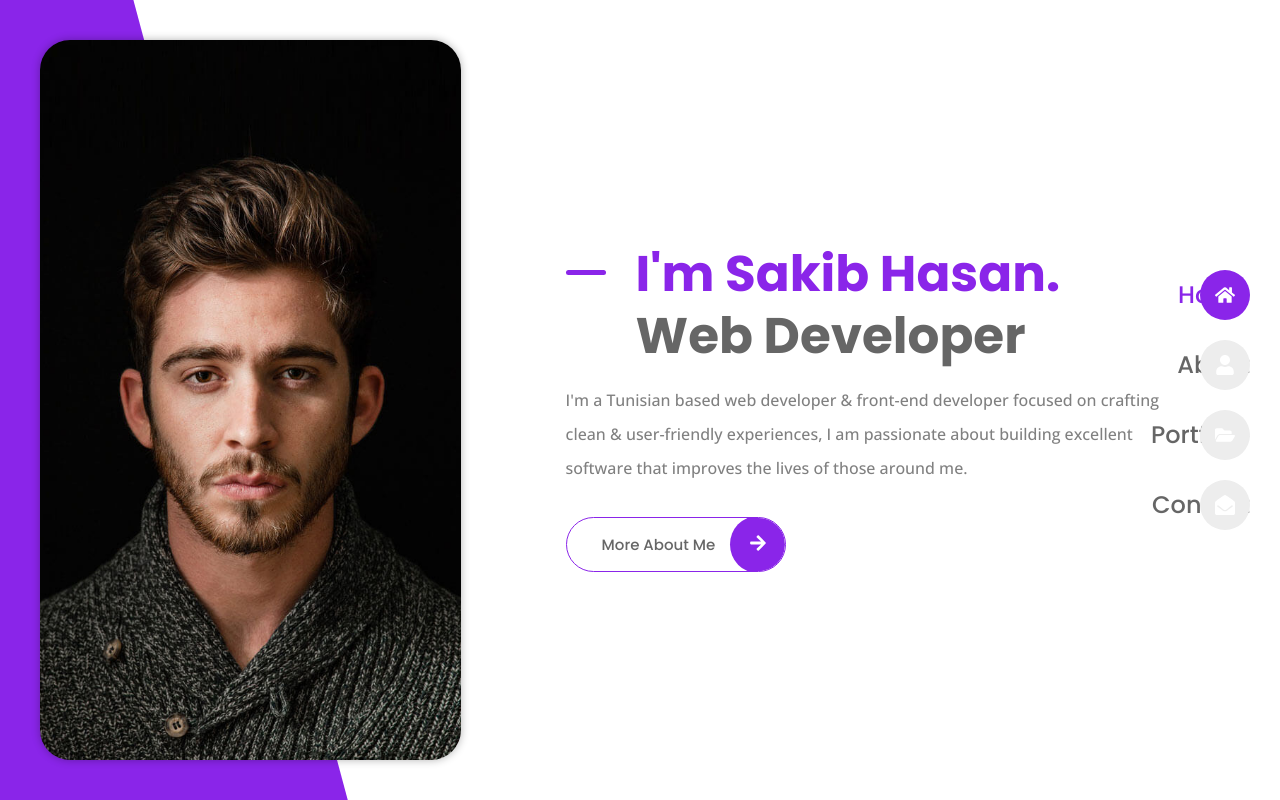
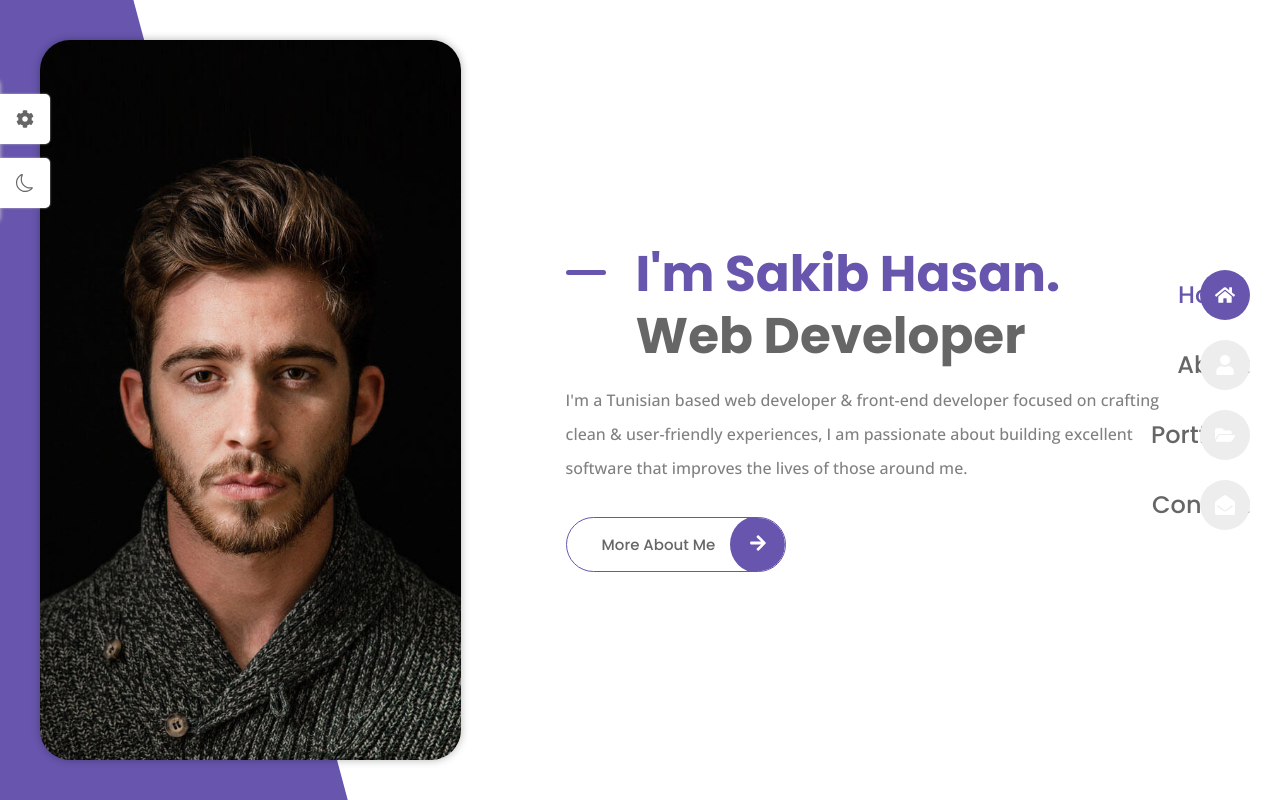
Before and after one commit to sakibhasan997/my-portfolio-website, a React (Vite) app: page / in a window 1280 px wide. Built offline with nearby package versions, Linux system fonts and the light colour scheme.

Commit message:
finishing the design

```diff
--- a/src/App.css
+++ b/src/App.css
@@ -35,6 +35,14 @@
     --weight-800: 800;
 
 
+}
+
+.dark-theme {
+    --title-color: hsl(0, 0%, 100%);
+    --text-color: hsl(0, 0%, 80%);
+    --body-color: hsl(0, 0%, 5%);
+    --container-color: hsl(0, 0%, 17%);
+    --border-color: hsl(0, 0%, 15%);
 }
 
 /* ===================== BASE ====================== */
@@ -102,7 +110,7 @@
     padding-block: 70px;
 }
 
-.section__title{
+.section__title {
     font-size: var(--big-font-size);
     font-weight: var(--weight-800);
     text-align: center;
--- a/src/App.jsx
+++ b/src/App.jsx
@@ -7,6 +7,7 @@
 import Portfolio from './pages/Portfolio/Portfolio'
 import Contact from './pages/Contact/Contact'
 import { BrowserRouter, Route, Routes } from 'react-router-dom'
+import Themes from './components/Themes'
 
 function App() {
 
@@ -14,6 +15,7 @@
     <>
     <BrowserRouter>
       <Navbar/>
+      <Themes/>
       <Routes>
         <Route index element={<Home/>} />
         <Route path='about' element={<About/>} />
--- /dev/null
+++ b/src/components/ThemeItem.jsx
@@ -0,0 +1,9 @@
+import React from 'react';
+
+const ThemeItem = ({ color, img, changeColor }) => {
+    return (
+        <img src={img} alt="" className="theme__img" onClick={() => { changeColor(color) }} />
+    );
+};
+
+export default ThemeItem;
--- /dev/null
+++ b/src/components/Themes.css
@@ -0,0 +1,87 @@
+.style__switcher {
+    position: fixed;
+    left: 0;
+    top: 10%;
+    background-color: var(--text-white);
+    width: 220px;
+    padding: 15px;
+    box-shadow: 0 0 4px hsl(0, 0%, 80%);
+    z-index: 10;
+    transform: translateX(-100%);
+    transition: all 0.3s ease;
+}
+
+.show-switcher {
+    transform: translateX(0);
+}
+
+
+
+.style__switcher,
+.style__switcher-toggler,
+.theme__toggler {
+    border-radius: 0 5px 5px 0;
+}
+
+.style__switcher-items {
+    display: grid;
+    grid-template-columns: repeat(5, 1fr);
+    column-gap: 4px;
+    row-gap: 8px;
+}
+
+.style__switcher-title,
+.style__switcher-toggler,
+.theme__toggler,
+.style__switcher-close {
+    color: hsl(0, 0%, 40%);
+}
+
+.style__switcher-title {
+    font-size: var(--small-font-size);
+    font-weight: var(--weight-600);
+    border-bottom: 1px solid hsl(0, 0%, 87%);
+    padding-bottom: 5px;
+    margin-bottom: 15px;
+}
+
+.theme__img {
+    width: 30px;
+    cursor: pointer;
+}
+
+.style__switcher-toggler,
+.theme__toggler {
+    position: absolute;
+    left: 100%;
+    background-color: var(--text-white);
+    height: 50px;
+    width: 50px;
+    font-size: var(--large-font-size);
+    cursor: pointer;
+    display: grid;
+    place-items: center;
+    box-shadow: 0 0 2px hsl(0, 0%, 80%);
+    transition: all 0.3s ease;
+}
+
+.show-switcher .style__switcher-toggler,
+.show-switcher .theme__toggler {
+    left: -100%;
+}
+
+.style__switcher-toggler {
+    top: 10%;
+}
+
+.theme__toggler {
+    bottom: 10%;
+}
+
+.style__switcher-close {
+    cursor: pointer;
+    font-size: var(--h2-font-size);
+    position: absolute;
+    top: 2%;
+    right: 15px;
+}
--- /dev/null
+++ b/src/components/Themes.jsx
@@ -0,0 +1,76 @@
+import React, { useEffect, useState } from 'react';
+import { themes } from '../data';
+import ThemeItem from './Themeitem';
+import { FaCog } from "react-icons/fa"
+import { BsSun, BsMoon } from "react-icons/bs"
+import './Themes.css'
+
+const getStorageColor = () => {
+    let color = 'hsl(252, 35%, 51%)';
+    if (localStorage.getItem('color')) {
+        color = localStorage.getItem('color')
+    }
+    return color;
+};
+
+const getStorageTheme = () => {
+    let theme = 'light-theme';
+    if (localStorage.getItem('theme')) {
+        theme = localStorage.getItem('theme')
+    }
+    return theme;
+};
+
+const Themes = () => {
+    const [showSwitcher, setShowSwitcher] = useState(false);
+    const [color, setColor] = useState(getStorageColor());
+    const [theme, setTheme] = useState(getStorageTheme());
+
+    const changeColor = (color) => {
+        setColor(color)
+    };
+
+    const toggleTheme = () => {
+        if (theme === 'light-theme') {
+            setTheme('dark-theme');
+        }
+        else {
+            setTheme('light-theme')
+        }
+    };
+
+    useEffect(() => {
+        document.documentElement.style.setProperty('--first-color', color)
+        localStorage.setItem('color', color)
+    }, [color]);
+
+    useEffect(() => {
+        document.documentElement.className = theme;
+        localStorage.setItem('theme', theme)
+    }, [theme]);
+
+    return (
+        <div>
+            <div className={`${showSwitcher ? 'show-switcher' : ''} style__switcher`}>
+                <div className="style__switcher-toggler" onClick={() => setShowSwitcher(!showSwitcher)} >
+                    <FaCog />
+                </div>
+
+                <div className="theme__toggler" onClick={toggleTheme}>
+                    {theme === 'light-theme' ? <BsMoon /> : <BsSun />}
+                </div>
+
+                <h3 className="style__switcher-title">Style Switcher</h3>
+                <div className="style__switcher-items">
+                    {themes.map((theme, index) => {
+                        return <ThemeItem key={index} {...theme} changeColor={changeColor} />
+                    })}
+                </div>
+
+                <div className="style__switcher-close" onClick={() => setShowSwitcher(!showSwitcher)}>&times;</div>
+            </div>
+        </div>
+    );
+};
+
+export default Themes;
```
